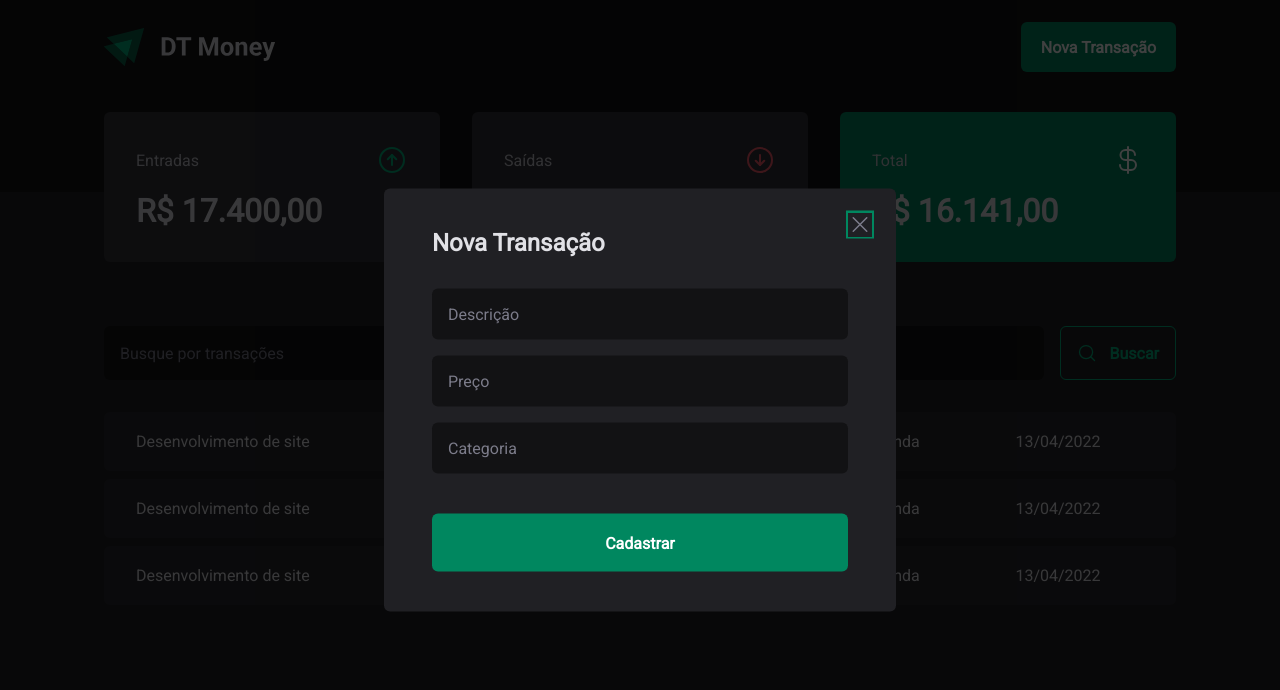
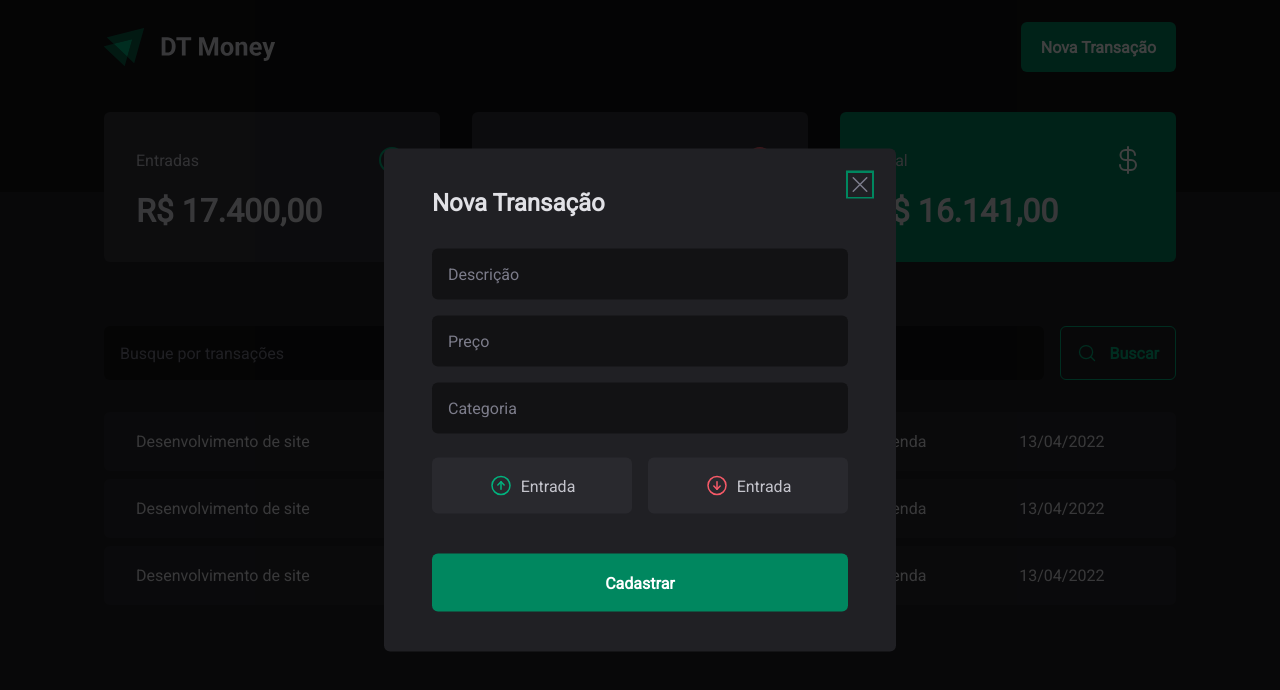
Before and after one commit to viktor-lima/dt-money, a React (Vite) app: page / in a window 1280 px wide. Both pictures are taken after a click on the button "Nova Transação". Shown: the top 690 px of the page. Built offline with nearby package versions, Linux system fonts and the light colour scheme.

Commit message:
feat: entry and exit buttons

```diff
--- a/src/components/NewTransactionModal/index.tsx
+++ b/src/components/NewTransactionModal/index.tsx
@@ -1,6 +1,6 @@
 import * as Dialog from "@radix-ui/react-dialog";
-import { CloseButton, Content, Overlay } from "./styles";
-import { X } from "phosphor-react";
+import { CloseButton, Content, Overlay, TransactionType, TransactionTypeButton } from "./styles";
+import { ArrowCircleDown, ArrowCircleUp, X } from "phosphor-react";
 
 export function NewTransactionModal() {
 
@@ -18,6 +18,16 @@
           <input type="number" placeholder="Preço" required/>
           <input type="text" placeholder="Categoria" required/>
 
+          <TransactionType>
+            <TransactionTypeButton variant="income">
+              <ArrowCircleUp size={24}/>
+              Entrada
+            </TransactionTypeButton>
+            <TransactionTypeButton variant="outome">
+              <ArrowCircleDown size={24}/>
+              Entrada
+            </TransactionTypeButton>
+          </TransactionType>
 
           <button type="submit">
             Cadastrar
--- a/src/components/NewTransactionModal/styles.ts
+++ b/src/components/NewTransactionModal/styles.ts
@@ -71,3 +71,33 @@
   cursor: pointer;
   color: ${props => props.theme["gray-500"]};
 `
+
+export const TransactionType = styled.div`
+  display: grid;
+  grid-template-columns: repeat(2,1fr);
+  gap: 1rem;
+  margin-top: 0.5rem;
+
+`
+
+interface TransactionTypeButtonProps {
+  variant: 'income' | 'outome'
+}
+
+export const TransactionTypeButton = styled.button<TransactionTypeButtonProps>`
+  background: ${props => props.theme["gray-700"]};
+  padding: 1rem ;
+  display: flex;
+  align-items: center;
+  justify-content: center;
+  gap: .5rem;
+  border-radius: 6px;
+  cursor: pointer;
+  border: 0;
+  color: ${props => props.theme["gray-300"]};
+
+  svg {
+    color: ${props => props.variant === 'income' ? props.theme["green-300"] : props.theme["red-300"]};
+
+  }
+`
--- a/src/pages/transactions/index.tsx
+++ b/src/pages/transactions/index.tsx
@@ -40,7 +40,7 @@
               <td width="50%">Desenvolvimento de site</td>
               <td>
                 <PriceHigthlight variante="outcome">
-                    - R$ 12.000,
+                    - R$ 12.000,00
                 </PriceHigthlight>
               </td>
               <td>Venda</td>
```
